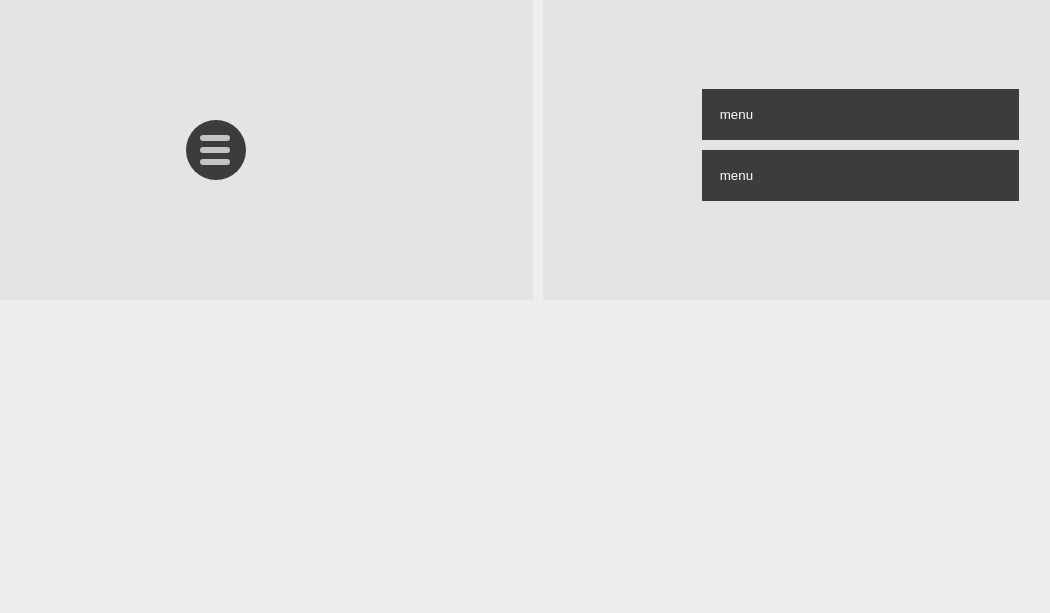
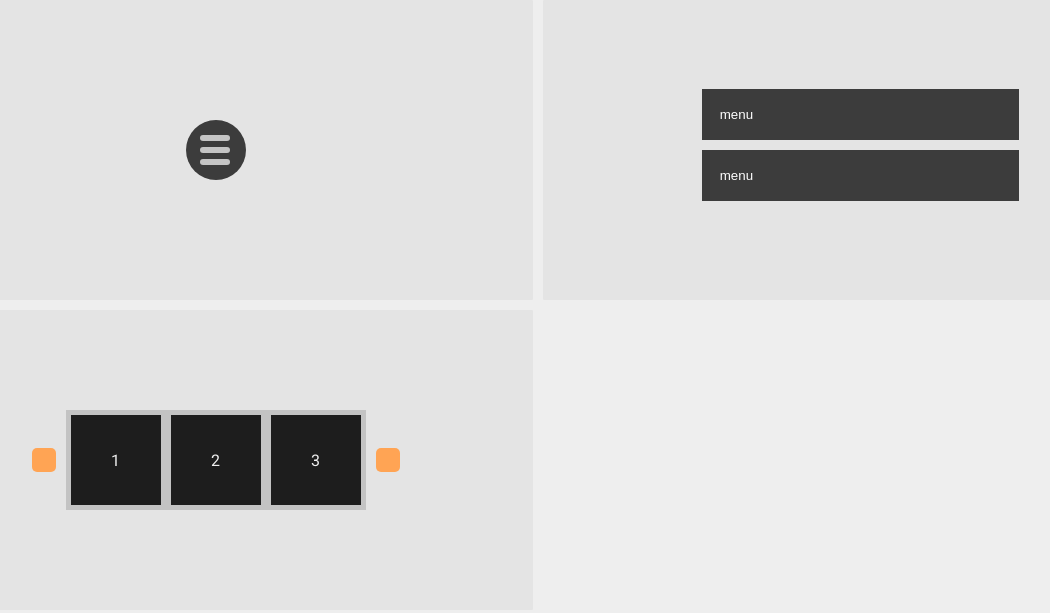
Before and after one commit to aalllee/frontend_0, a plain HTML site: page menus/menus.html in a window 1280 px wide. Shown: the whole page, without its empty margins (102-1152 px from the left). Drawn offline with Linux system fonts and the light colour scheme.

Commit message:
added infinite side scroller

```diff
--- a/menus/menus.html
+++ b/menus/menus.html
@@ -46,6 +46,25 @@
         </p>
       </div>
     </div>
+    <div class="menu-outer-div">
+      <div class="div-m3">
+        <button class="scroll-btn-m3" id="back-m3"></button>
+        <div class="scroll-outer-m3">
+          <div class="scroll-content-m3 red-m3">1</div>
+          <div class="scroll-content-m3 green-m3">2</div>
+          <div class="scroll-content-m3 yellow-m3">3</div>
+          <div class="scroll-content-m3 white-m3">4</div>
+          <div class="scroll-content-m3 blue-m3">5</div>
+          <!--duplicate items-->
+          <div class="scroll-content-m3 red-m3">1</div>
+          <div class="scroll-content-m3 green-m3">2</div>
+          <div class="scroll-content-m3 yellow-m3">3</div>
+          <div class="scroll-content-m3 white-m3">4</div>
+          <div class="scroll-content-m3 blue-m3">5</div>
+        </div>
+        <button class="scroll-btn-m3" id="forward-m3"></button>
+      </div>
+    </div>
   </div>
   <script type="text/javascript" src="script.js"></script>
 </html>
--- a/menus/menus_style.css
+++ b/menus/menus_style.css
@@ -150,3 +150,50 @@ input[type="checkbox"]:checked + .inner-m1 .span-div-m1 .bar3 {
   padding-left: 8px;
   padding-right: 8px;
 }
+
+/*MENU 3##################*/
+.scroll-outer-m3 {
+  background-color: rgb(195, 195, 195);
+  width: 300px;
+  height: 100px;
+  display: flex;
+  align-items: center;
+  overflow: scroll;
+}
+
+.scroll-outer-m3::-webkit-scrollbar {
+  display: none;
+}
+
+.scroll-content-m3 {
+  height: 90%;
+  width: 90px;
+  min-width: 90px;
+  background-color: rgb(29, 29, 29);
+  margin-right: 5px;
+  margin-left: 5px;
+  display: flex;
+  justify-content: center;
+  align-items: center;
+}
+
+.scroll-btn-m3 {
+  width: 24px;
+  height: 24px;
+  margin: 10px;
+  background-color: rgb(255, 164, 84);
+  border-radius: 5px;
+  border: none;
+  cursor: pointer;
+}
+
+#back-m3 {
+}
+#forward-m3 {
+}
+
+.div-m3 {
+  position: relative;
+  display: flex;
+  align-items: center;
+}
--- a/menus/script.js
+++ b/menus/script.js
@@ -16,3 +16,34 @@ for (i = 0; i < acc.length; i++) {
     }
   });
 }
+
+/*MENU 3########*/
+var btnForward = document.getElementById("forward-m3");
+var btnBack = document.getElementById("back-m3");
+console.log(btnForward);
+
+var scrollContainer = document.getElementsByClassName("scroll-outer-m3")[0];
+console.log(scrollContainer);
+
+btnForward.addEventListener("click", function () {
+  if (scrollContainer.scrollLeft === 700) {
+    scrollContainer.scrollLeft = 200;
+  }
+  scrollContainer.scrollTo({
+    top: 0,
+    left: scrollContainer.scrollLeft + 100,
+    behavior: "smooth",
+  });
+});
+
+btnBack.addEventListener("click", function () {
+  if (scrollContainer.scrollLeft === 0) {
+    scrollContainer.scrollLeft = 500;
+  }
+  scrollContainer.scrollTo({
+    top: 0,
+    left: scrollContainer.scrollLeft - 100,
+    behavior: "smooth",
+  });
+  console.log(scrollContainer.scrollLeft);
+});
```
